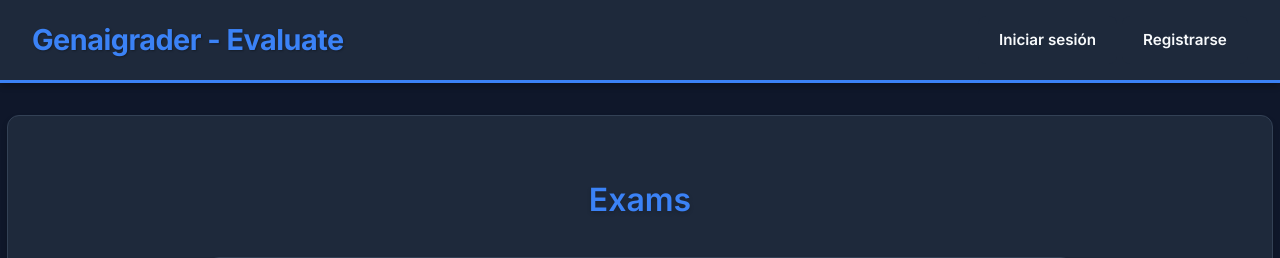
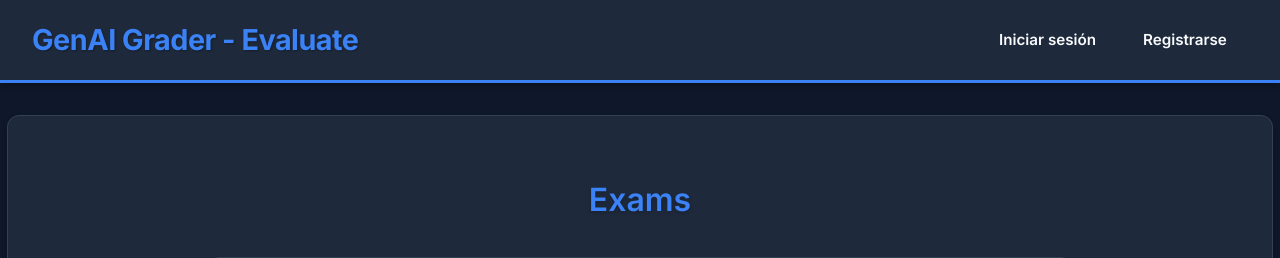
Before and after one commit to victor992992/genaigrader, a Django app: template genaigrader/templates/evaluate.html in a window 1280 px wide. Shown: the top 258 px of the page. Run offline with Django 3.2, Linux system fonts and the light colour scheme; the template is opened without the code that fills it, so the values that code supplies are empty.

Commit message:
New tittles

```diff
--- a/genaigrader/templates/analysis.html
+++ b/genaigrader/templates/analysis.html
@@ -1,8 +1,8 @@
 {% extends "base.html" %}
 {% load static %}
 
-{% block title %}Genaigrader - Results{% endblock %}
-{% block header %}Genaigrader - Results{% endblock %}
+{% block title %}GenAI Grader - Results{% endblock %}
+{% block header %}GenAI Grader - Results{% endblock %}
 
 {% block extra_css %}
   <link rel="stylesheet" href="{% static 'css/analysis.css' %}">
--- a/genaigrader/templates/api.html
+++ b/genaigrader/templates/api.html
@@ -1,8 +1,8 @@
 {% extends "base.html" %}
 {% load static %}
 
-{% block title %}Genaigrader - Models{% endblock %}
-{% block header %}Genaigrader - Models{% endblock %}
+{% block title %}GenAI Grader - Models{% endblock %}
+{% block header %}GenAI Grader - Models{% endblock %}
 
 {% block extra_css %}
   <link rel="stylesheet" href="{% static 'css/base.css' %}">
--- a/genaigrader/templates/base.html
+++ b/genaigrader/templates/base.html
@@ -2,7 +2,7 @@
 <!DOCTYPE html>
 <html>
 <head>
-  <title>{% block title %}Genaigrader{% endblock %}</title>
+  <title>{% block title %}GenAI Grader{% endblock %}</title>
   <link href="https://fonts.googleapis.com/css2?family=Inter:wght@400;500;600;700&display=swap" rel="stylesheet">
   <link rel="stylesheet" href="{% static 'css/base.css' %}">
   <script src="https://code.jquery.com/jquery-3.6.0.min.js"></script>
@@ -11,7 +11,7 @@
 </head>
 <body>
   <div id="menu-bar">
-    <h1>{% block header %}Django App{% endblock %}</h1>
+    <h1>{% block header %}GenAI Grader{% endblock %}</h1>
     <div>
       {% if user.is_authenticated %}
         <span>Hello, {{ user.username }}!</span>
--- a/genaigrader/templates/batch_evaluations.html
+++ b/genaigrader/templates/batch_evaluations.html
@@ -1,8 +1,8 @@
 {% extends 'base.html' %}
 {% load static %}
 {% block content %}
-{% block title %}Genaigrader - Batch Evaluate{% endblock %}
-{% block header %}Genaigrader - Batch Evaluate{% endblock %}
+{% block title %}GenAI Grader - Batch Evaluate{% endblock %}
+{% block header %}GenAI Grader - Batch Evaluate{% endblock %}
 
 <h2>Batch Evaluate</h2>
 <a id="top"></a>
--- a/genaigrader/templates/course.html
+++ b/genaigrader/templates/course.html
@@ -1,8 +1,8 @@
 {% extends "base.html" %}
 {% load static %}
 
-{% block title %}Genaigrader - Courses{% endblock %}
-{% block header %}Genaigrader - Courses{% endblock %}
+{% block title %}GenAI Grader - Courses{% endblock %}
+{% block header %}GenAI Grader - Courses{% endblock %}
 
 {% block extra_css %}
   <link rel="stylesheet" href="{% static 'css/course.css' %}">
--- a/genaigrader/templates/evaluate.html
+++ b/genaigrader/templates/evaluate.html
@@ -1,8 +1,8 @@
 {% extends "base.html" %}
 {% load static %}
 
-{% block title %}Genaigrader - Evaluate{% endblock %}
-{% block header %}Genaigrader - Evaluate{% endblock %}
+{% block title %}GenAI Grader - Evaluate{% endblock %}
+{% block header %}GenAI Grader - Evaluate{% endblock %}
 
 {% block extra_css %}
   <link rel="stylesheet" href="{% static 'css/base.css' %}">
--- a/genaigrader/templates/exam_detail.html
+++ b/genaigrader/templates/exam_detail.html
@@ -1,8 +1,8 @@
 {% extends "base.html" %}
 {% load static %}
 
-{% block title %}Genaigrader - Exam Detail{% endblock %}
-{% block header %}Genaigrader - Exam Detail{% endblock %}
+{% block title %}GenAI Grader - Exam Detail{% endblock %}
+{% block header %}GenAI Grader - Exam Detail{% endblock %}
 
 {% block extra_css %}
   <link rel="stylesheet" href="{% static 'css/exam_detail.css' %}">
```
Also changed, not shown: genaigrader/templates/home.html (+5 -5 lines).
